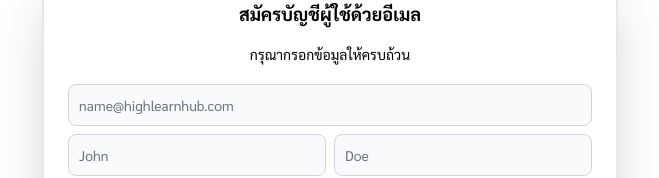
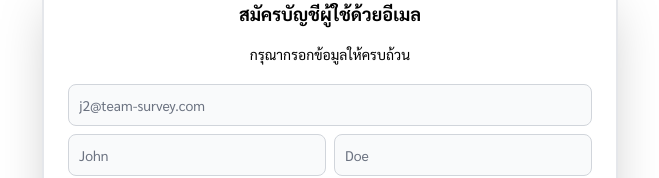
Before and after one commit to patt502090/Team-Survey, a Next.js app in the folder client/: page /register in a window 1280 px wide. Shown: the part 150-328 px from the top of the page, without its empty margins (310-969 px from the left). Built offline with nearby package versions, Linux system fonts and the light colour scheme.

Commit message:
fix(register): edit text on email

```diff
--- a/client/src/app/register/page.tsx
+++ b/client/src/app/register/page.tsx
@@ -130,7 +130,7 @@ export default function RegisterAccount() {
                 id="email"
                 label="อีเมล"
                 type="email"
-                placeholder="name@highlearnhub.com"
+                placeholder="j2@team-survey.com"
                 name="email"
                 value={formData.email}
                 onChange={handleChange}
```
